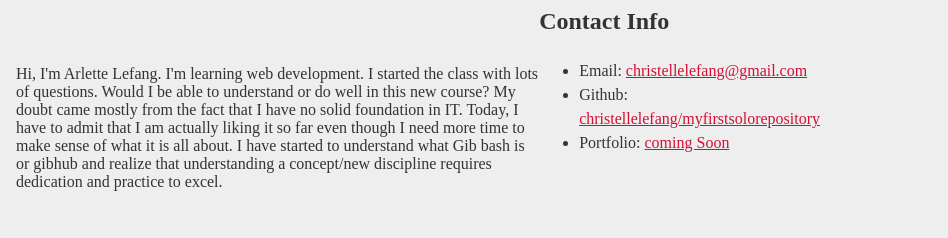
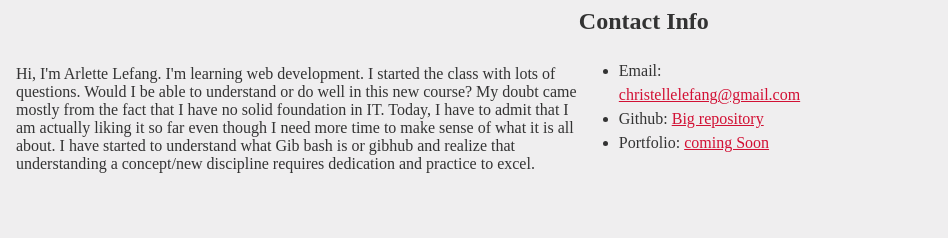
Before and after one commit to christellelefang/big_repository, a plain HTML site: page html-bio-with-css.html in a window 1280 px wide. Shown: the part 126-364 px from the top of the page, 332-1280 px from the left. Drawn offline with Linux system fonts and the light colour scheme.

Commit message:
fix the link

```diff
--- a/html-bio-with-css.html
+++ b/html-bio-with-css.html
@@ -23,7 +23,7 @@
             <h2>Contact Info</h2>
             <ul>
                 <li>Email: <a href="mailto:someplace@gmail.com">christellelefang@gmail.com</a></li>
-                <li>Github: <a href="https://github.com/sampleName" target="_blank">christellelefang/myfirstsolorepository</a></li>
+                <li>Github: <a href="https://github.com/christellelefang/big_repository" target="_blank">Big repository</a></li>
                 <li>Portfolio: <a href="#"> coming Soon</a></li>
             </ul>
         </div>
```
